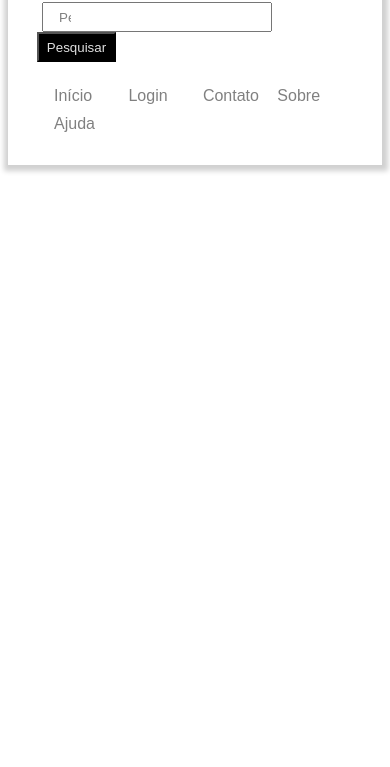
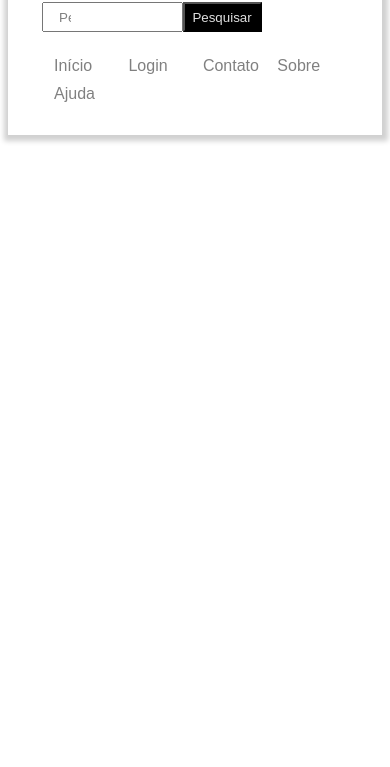
Before and after one commit to marcelovieiradesousa/Marcelo-Vieira-31914220-Pratica1, a plain HTML site: page header3.html in a window 390 px wide. Shown: the part 77-844 px from the top of the page. Drawn offline with Linux system fonts and the light colour scheme.

Commit message:
Header3 e doc att

```diff
--- a/css/header3.css
+++ b/css/header3.css
@@ -40,24 +40,24 @@ header{
     text-decoration: none;
     color: #808080;
 }
-.form{
+form{
     position: relative;
     margin: auto;
     padding: 10px;
     width: 500px;
 }
-.form input{
+form input{
     /* Padding para dizer onde vai o ponteiro */
     padding: 0px 15px;
     margin: auto;
     height: 26px;
     width: 64%;
 }
-.form input::-webkit-input-placeholder{
+form input::-webkit-input-placeholder{
     width: 12px;
     color: #808080;
 }
-.form button{
+form button{
     margin-left: -5px;
     padding: 0;
     height: 30px;
@@ -70,9 +70,13 @@ header{
     .barra{
         flex-direction: column;
     }
-    .form{
+    form{
         position: relative;
         flex-direction: column;
         width: 90%;
     }
+    form input{
+        width: 35%;
+
+    }
 }
--- a/header3.html
+++ b/header3.html
@@ -14,7 +14,7 @@
         <nav class="barra">
             <img class="img" src="img/placeholder.png" alt="">
 
-            <form class="form" action="">
+            <form action="">
                 <input type="text" placeholder="Pesquisar">
                 <button>Pesquisar</button>
             </form>
```
Also changed, not shown: 1 other file.
